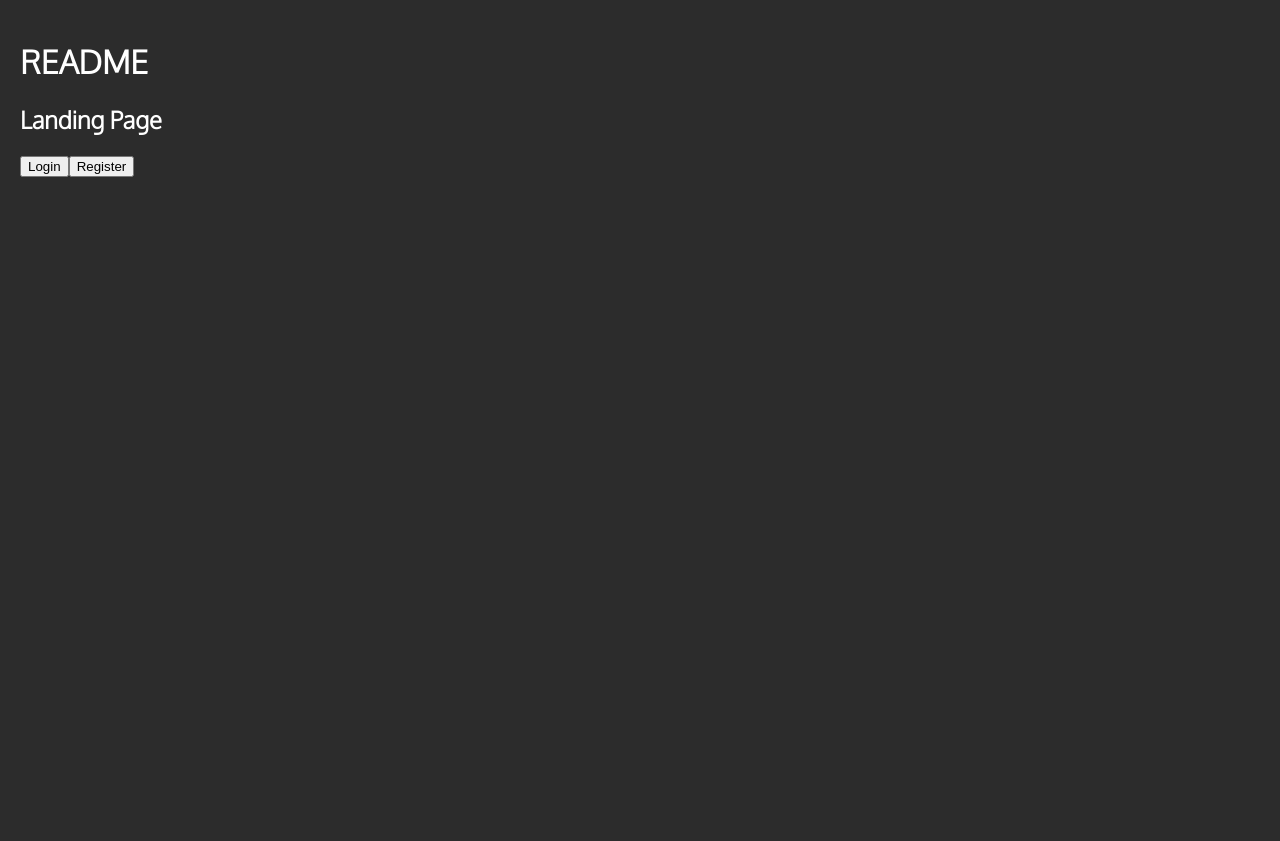
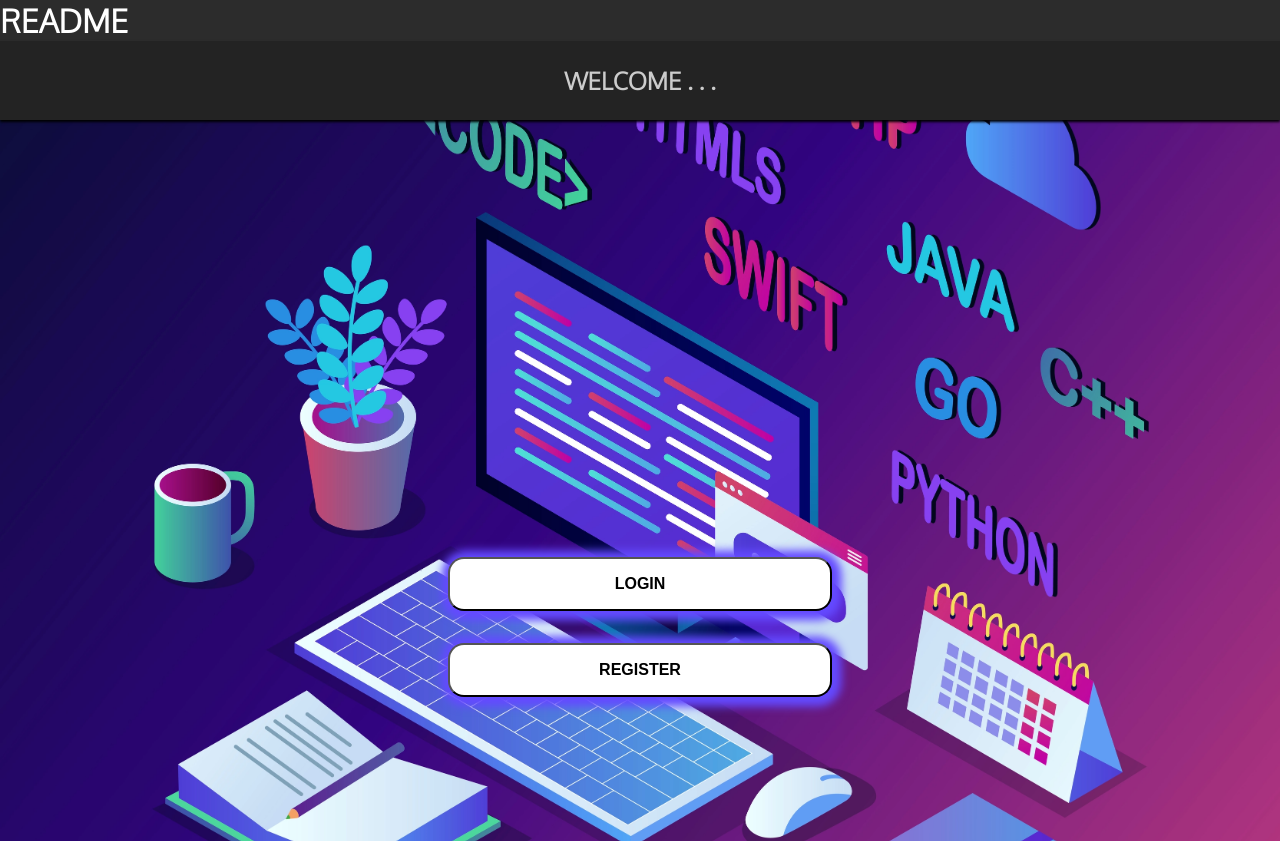
Before and after one commit to AmandaNguye/SENG401-G17-README-Website, a React (Create React App) app in the folder client/: page / in a window 1280 px wide. Built offline with nearby package versions, Linux system fonts and the light colour scheme; no server answers; a web font is replaced by a local one.

Commit message:
Initialization

```diff
--- a/client/src/App.css
+++ b/client/src/App.css
@@ -4,10 +4,6 @@ body {
 
 .wrapper {
 	height: 100%;
-  padding-top: 20px;
-  padding-left: 20px;
-  padding-right: 20px;
-  padding-bottom: 20px;
 	margin: 0;
 	position: absolute;
 	top: 0px;
--- a/client/src/App.js
+++ b/client/src/App.js
@@ -7,6 +7,7 @@ import Login from "./components/Login/Login";
 import Register from "./components/Register/Register";
 import Dashboard from "./components/Dashboard/Dashboard";
 import Profile from "./components/Profile/Profile";
+import PostPage from "./components/PostPage/PostPage";
 
 const App = () => {
 	return (
@@ -19,6 +20,7 @@ const App = () => {
 					<Route path="/login" element={<Login />} />
 					<Route path="/dashboard" element={<Dashboard />} />
 					<Route path="/profile" element={<Profile />} />
+					<Route path="/postpage/:id" element={<PostPage />} />
 				</Routes>
 			</BrowserRouter>
 		</div>
--- a/client/src/components/Landing Page/Landing.css
+++ b/client/src/components/Landing Page/Landing.css
@@ -1,3 +1,49 @@
-h2 {
-  color: white;
+* {
+	margin: 0;
+	padding: 0;
+	box-sizing: border-box;
 }
+
+.landing--container {
+	display: flex;
+	flex-direction: column;
+	min-height: 100%;
+	background-size: 100vw;
+	background-attachment: fixed;
+	background-position: center;
+	align-items: center;
+}
+
+.landing--header {
+	background-color: #232323;
+	color: #ccc;
+	width: 100%;
+	text-align: center;
+	padding: 1em;
+	box-shadow: 0em 0.1em 0.1em 0em #000;
+}
+
+.landing--button--login {
+	margin-top: auto;
+	width: 30%;
+}
+
+.landing--button--register {
+	margin-bottom: 9em;
+	margin-top: 2em;
+	width: 30%;
+}
+
+.landing--button {
+	padding: 1em;
+	background: #fff;
+	box-shadow: 0.1em 0.1em 0.5em 0.5em #644aff;
+	font-size: medium;
+	font-weight: bold;
+	border-radius: 1em;
+}
+
+.landing--button:hover {
+	background: #644aff;
+	color: #fff;
+}
--- a/client/src/components/Landing Page/Landing.js
+++ b/client/src/components/Landing Page/Landing.js
@@ -1,5 +1,6 @@
 import React, { useEffect } from "react";
 import { useNavigate } from "react-router";
+import landingPic from "../../assets/logo.webp";
 
 import "./Landing.css";
 
@@ -20,13 +21,24 @@ const Landing = () => {
 	});
 
 	return (
-    <div>
-      <h2>Landing Page</h2>
-      <button type="button" onClick={() => navigate("/login")}>
-        Login
+		<div
+			className="landing--container"
+			style={{ backgroundImage: `url(${landingPic})` }}
+		>
+			<h2 className="landing--header">WELCOME . . .</h2>
+			<button
+				type="button"
+				className="landing--button landing--button--login"
+				onClick={() => navigate("/login")}
+			>
+				LOGIN
 			</button>
-      <button type="button" onClick={() => navigate("/register")}>
-        Register
+			<button
+				className="landing--button landing--button--register"
+				type="button"
+				onClick={() => navigate("/register")}
+			>
+				REGISTER
 			</button>
 		</div>
 	);
--- a/client/src/components/Login/Login.css
+++ b/client/src/components/Login/Login.css
@@ -1,4 +1,5 @@
 .login-wrapper {
+	margin-top: 15em;
 	display: flex;
 	flex-direction: column;
 	align-items: center;
@@ -35,6 +36,10 @@ p .failed {
 	cursor: pointer;
 }
 
+.button:hover {
+	color: #fff;
+}
+
 .signup {
 	display: flex;
 	flex-direction: column;
--- /dev/null
+++ b/client/src/components/PostPage/PostPage.js
@@ -0,0 +1,8 @@
+import React from "react";
+import { useParams } from "react-router";
+
+export default () => {
+	const { id } = useParams();
+
+	return <h1>{id}</h1>;
+};
```
Also changed, not shown: client/src/components/Contexts/PostContext.js (added, +7 -0 lines), client/src/assets/logo.webp (added), client/src/components/PostPage/PostPage.css (added). Lines whose indentation alone changed are shown as unchanged.
